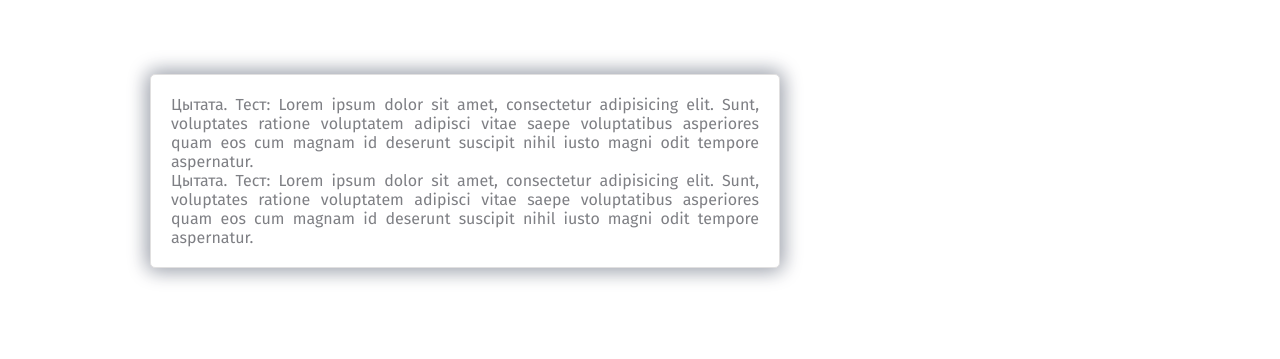
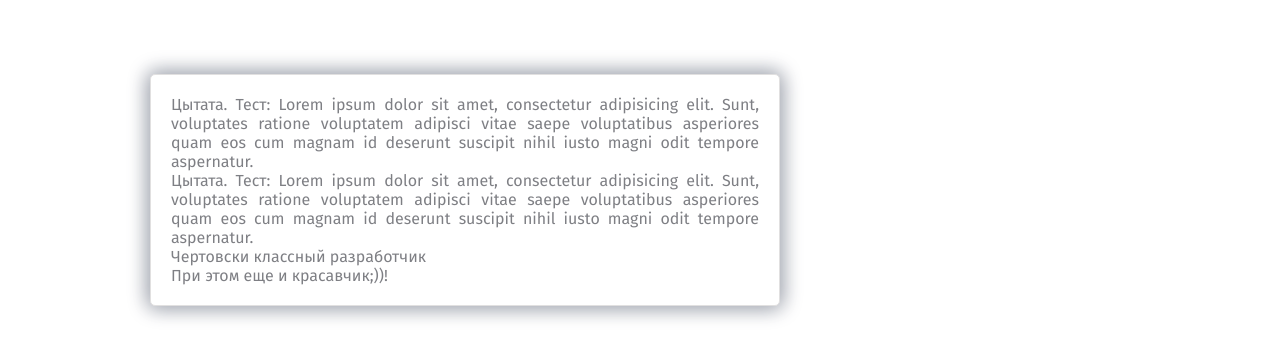
Before and after one commit to Vitalik-vetrov/site, a plain HTML site: page index.html in a window 1280 px wide. Shown: the part 153-512 px from the top of the page. Drawn offline with Linux system fonts and the light colour scheme.

Commit message:
second comit

```diff
--- a/index.html
+++ b/index.html
@@ -32,7 +32,8 @@
                 <div class="block-about">
                     <p>Цытата. Тест: Lorem ipsum dolor sit amet, consectetur adipisicing elit. Sunt, voluptates ratione voluptatem adipisci vitae saepe voluptatibus asperiores quam eos cum magnam id deserunt suscipit nihil iusto magni odit tempore aspernatur.</p>
                     <p>Цытата. Тест: Lorem ipsum dolor sit amet, consectetur adipisicing elit. Sunt, voluptates ratione voluptatem adipisci vitae saepe voluptatibus asperiores quam eos cum magnam id deserunt suscipit nihil iusto magni odit tempore aspernatur.</p>
-
+                    <p>Чертовски классный разработчик</p>
+                    <p>При этом еще и красавчик;))!</p>
                 </div>
             </div>
        </main>
```
